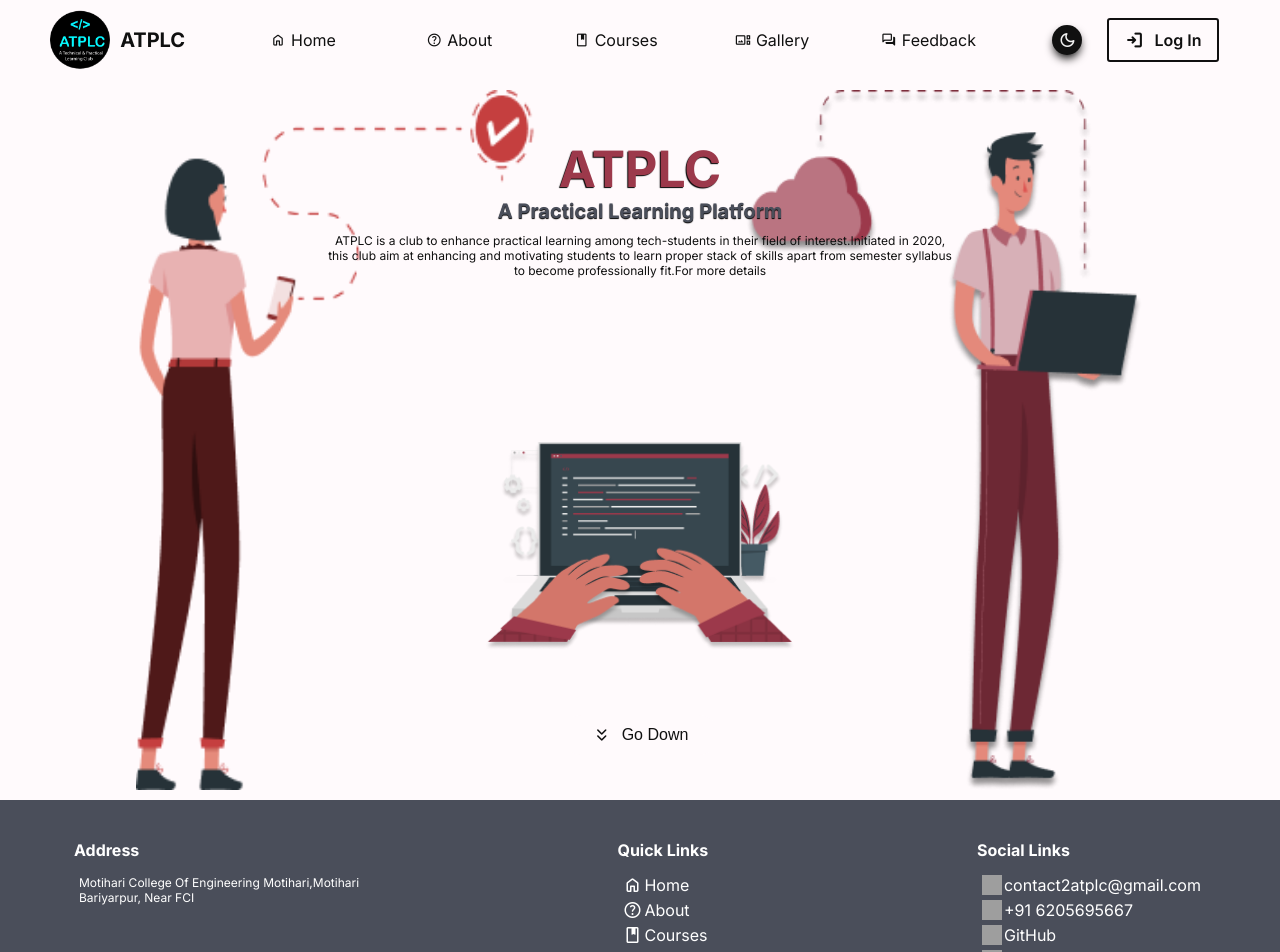
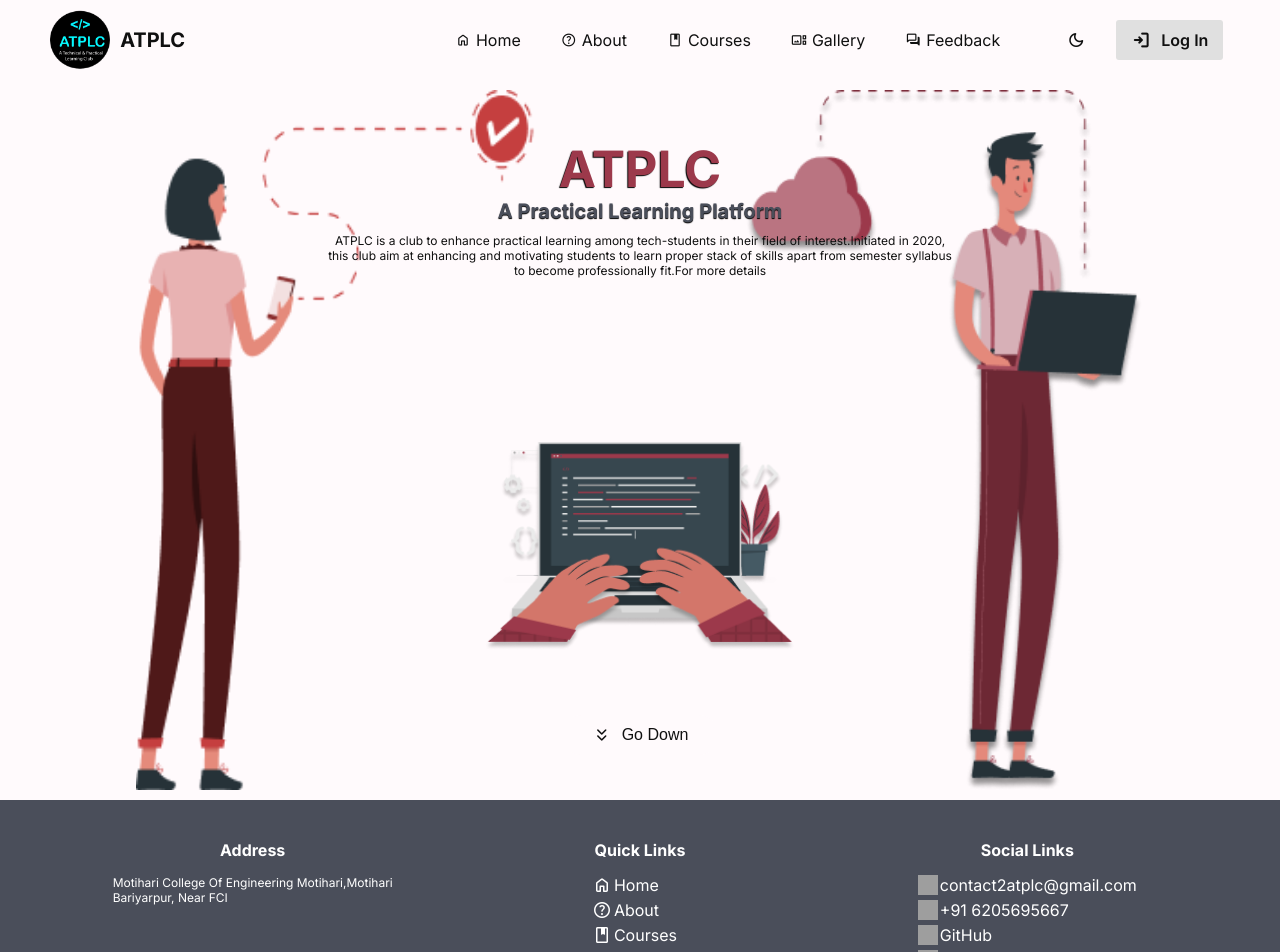
Before and after one commit to Rahulkumar703/ATPLC-Internship, a React (Create React App) app: page / in a window 1280 px wide. Shown: the top 952 px of the page. Built offline with nearby package versions, Linux system fonts and the light colour scheme; grey boxes are pictures that could not be loaded; a web font is replaced by a local one.

Commit message:
changed github login method

```diff
--- a/package.json
+++ b/package.json
@@ -7,7 +7,6 @@
     "@testing-library/react": "^13.4.0",
     "@testing-library/user-event": "^13.5.0",
     "axios": "^1.3.3",
-    "firebase": "^9.17.1",
     "react": "^18.2.0",
     "react-dom": "^18.2.0",
     "react-router-dom": "^6.8.1",
--- a/src/Components/Footer.css
+++ b/src/Components/Footer.css
@@ -17,6 +17,10 @@
 
 .footer-main-section .section {
     padding: 1rem;
+    flex: 1;
+    display: flex;
+    flex-direction: column;
+    align-items: center;
 }
 
 .footer-main-section .section .heading {
@@ -77,3 +81,14 @@
     padding: .5;
     font-size: var(--medium-font);
 }
+
+@media screen and (max-width:700px) {
+    .footer .footer-main-section {
+        flex-direction: column;
+    }
+
+    .footer-main-section .section {
+        width: 100%;
+        align-items: flex-start;
+    }
+}
--- a/src/Components/Hamburger.css
+++ b/src/Components/Hamburger.css
@@ -39,7 +39,7 @@
 
 /* Responsive */
 
-@media screen and (max-width: 1200px) {
+@media screen and (max-width: 1050px) {
     .hamburger {
         display: flex;
     }
--- a/src/Components/Header.css
+++ b/src/Components/Header.css
@@ -24,7 +24,7 @@
 header .heading {
     align-items: center;
     gap: 1rem;
-    /* flex: 1; */
+    flex: 1;
 }
 
 .heading .logo {
@@ -53,7 +53,7 @@ header .heading {
 
 /* Responsive */
 
-@media screen and (max-width: 1200px) {
+@media screen and (max-width: 1050px) {
 
     .header-actions {
         position: absolute;
--- a/src/Components/LogInWithGithub.css
+++ b/src/Components/LogInWithGithub.css
@@ -11,17 +11,16 @@
     align-items: center;
     justify-content: center;
     gap: 1rem;
-    border: .2rem solid var(--text);
     transition: .3s;
+    background: var(--bg-dark);
 }
 
 header.active .login-button {
-    border: .2rem solid var(--white);
+    color: var(--text);
 }
 
 .login-button:hover {
-    border-color: var(--primary);
-    background: var(--primary);
+    color: var(--primary);
     box-shadow: 0 1rem 2rem -1rem var(--black);
 }
 
@@ -37,19 +36,19 @@ header.active .login-button:hover {
 
 .login-button:hover .text,
 .login-button:hover .icon span {
-    color: var(--white);
+    color: var(--primary);
 }
 
 header.active .login-button .text,
 header.active .login-button .icon span {
-    color: var(--white);
+    /* color: var(--text); */
 }
 
 
 
 /* Responsive */
 
-@media screen and (max-width: 1200px) {
+@media screen and (max-width: 1050px) {
 
     .account .profile-popup.active {
         top: 8rem;
--- a/src/Components/LogInWithGithub.js
+++ b/src/Components/LogInWithGithub.js
@@ -2,52 +2,36 @@
 // import userContext from '../Context/User/userContext';
 import './LogInWithGithub.css'
 // import { auth, provider, signInWithPopup } from '../Firebase/config'
-// import axios from 'axios';
-
+import axios from 'axios';
+import { useEffect } from 'react';
 
 export default function LogInWithGithub() {
-    // const { setUserState } = useContext(userContext);
 
-    // const getRestData = async (email) => {
-    //     try {
-    //         const res = await axios.get(`https://api.github.com/search/users?q=${email}`)
-    //         const data = res.data.items;
-    //         if (data.length) {
-    //             const user = data[0];
-    //             console.log(data);
-    //             return { username: user.login, githubProfile: user.html_url, }
-    //         }
+    useEffect(() => {
+        console.log(process.env.GITHUB_CLIENT_ID);
+        const params = new URLSearchParams(window.location.search)
+        let code = params.get('code')
+        if (code) {
 
-    //     } catch (error) {
-    //         console.log(error);
-    //     }
-    // }
+            const data = getData(code);
 
-    const logIn = async () => {
+            console.log(data);
+        }
+    })
 
-        window.location.assign('https://google.com');
-        // try {
-        //     const res = await signInWithPopup(auth, provider);
-        //     const user = res.user;
-        //     const { username, githubProfile, } = await getRestData(user.email);
-        //     console.log(githubProfile);
-        //     setUserState({
-        //         id: username,
-        //         name: user.displayName,
-        //         email: user.email,
-        //         phone: user.phoneNumber,
-        //         profileImg: user.photoURL,
-        //         githubProfile: githubProfile
-        //     });
-
-        // } catch (error) {
-        //     console.log(error);
-        // }
+    const getData = async (code) => {
+        const url = "https://atplc20.pythonanywhere.com/github-login";
+        try {
+            const response = await axios.post(url, { auth_token: code })
+            return response.data;
+        } catch (error) {
+            console.log(error);
+        }
 
     }
 
     return (
-        <a href='https://atplc20.pythonanywhere.com/github-login' className="login-button" onClick={logIn}>
+        <a href='https://github.com/login/oauth/authorize?client_id=3110d0751356961f272d' className="login-button">
             <div className="icon">
                 <span className="material-symbols-rounded">
                     login
--- a/src/Components/Navbar.css
+++ b/src/Components/Navbar.css
@@ -17,7 +17,7 @@
 }
 
 .nav-list .nav-items {
-    width: 100%;
+    width: auto;
 }
 
 .nav-items .nav-links {
@@ -27,7 +27,7 @@
     align-items: center;
     justify-content: center;
     min-width: max-content;
-    padding: 1rem;
+    padding: 1rem 1.5rem;
     gap: .5rem;
     transition: .3s;
     font-size: var(--small-font);
@@ -45,20 +45,19 @@
 
 
 .nav-items .nav-links:hover {
-    background: var(--primary);
-    color: var(--white);
+    background: var(--bg-dark);
 }
 
 .nav-items .nav-links:hover .icon span,
 .nav-items .nav-links:hover .text {
-    color: var(--white);
+    color: var(--primary);
 }
 
 
 
 /* Resposive */
 
-@media screen and (max-width:750px) {
+@media screen and (max-width:500px) {
     .navbar .nav-list {
         flex-wrap: wrap;
     }
--- a/src/Components/Theme.css
+++ b/src/Components/Theme.css
@@ -3,6 +3,10 @@
     align-items: center;
     justify-content: center;
     padding: 0 1rem;
+}
+
+header.active .theme .icon {
+    color: var(--white);
 }
 
 .theme .icon {
@@ -11,8 +15,12 @@
     border-radius: 50%;
     font-size: var(--large-font);
     user-select: none;
-    background: var(--text);
-    color: var(--bg);
+    color: var(--text);
     /* box-shadow: 0 1px 5px -2px var(--black), inset 0 1px 2px -5px var(--black); */
-    box-shadow: 0 .5rem 1rem -.2rem var(--black);
+    transition: box-shadow .3s ease;
 }
+
+.theme .icon:hover {
+    box-shadow: 0 .5rem 1rem -.5rem var(--black);
+
+}
--- a/src/Pages/Courses.js
+++ b/src/Pages/Courses.js
@@ -11,7 +11,7 @@ export default function Courses() {
         try {
             setIsLoading(true);
             const response = await axios.get('https://atplc20.pythonanywhere.com/courses?format=json');
-            setCourses(response.data)
+            setCourses(response.data.courses)
             setIsLoading(false);
         } catch (error) {
             console.log(error);
--- a/src/index.js
+++ b/src/index.js
@@ -9,7 +9,7 @@ import TaskState from './Context/Tasks/TaskState';
 
 const root = ReactDOM.createRoot(document.getElementById('root'));
 root.render(
-  <React.StrictMode>
+  // <React.StrictMode>
   <BrowserRouter>
     <UserState>
       <TaskState>
@@ -17,5 +17,5 @@ root.render(
       </TaskState>
     </UserState>
   </BrowserRouter>
-  </React.StrictMode>
+  // </React.StrictMode>
 );
```
Also changed, not shown: 2 other files (tests, documents, lock files or other folders). Lines whose indentation alone changed are shown as unchanged.
